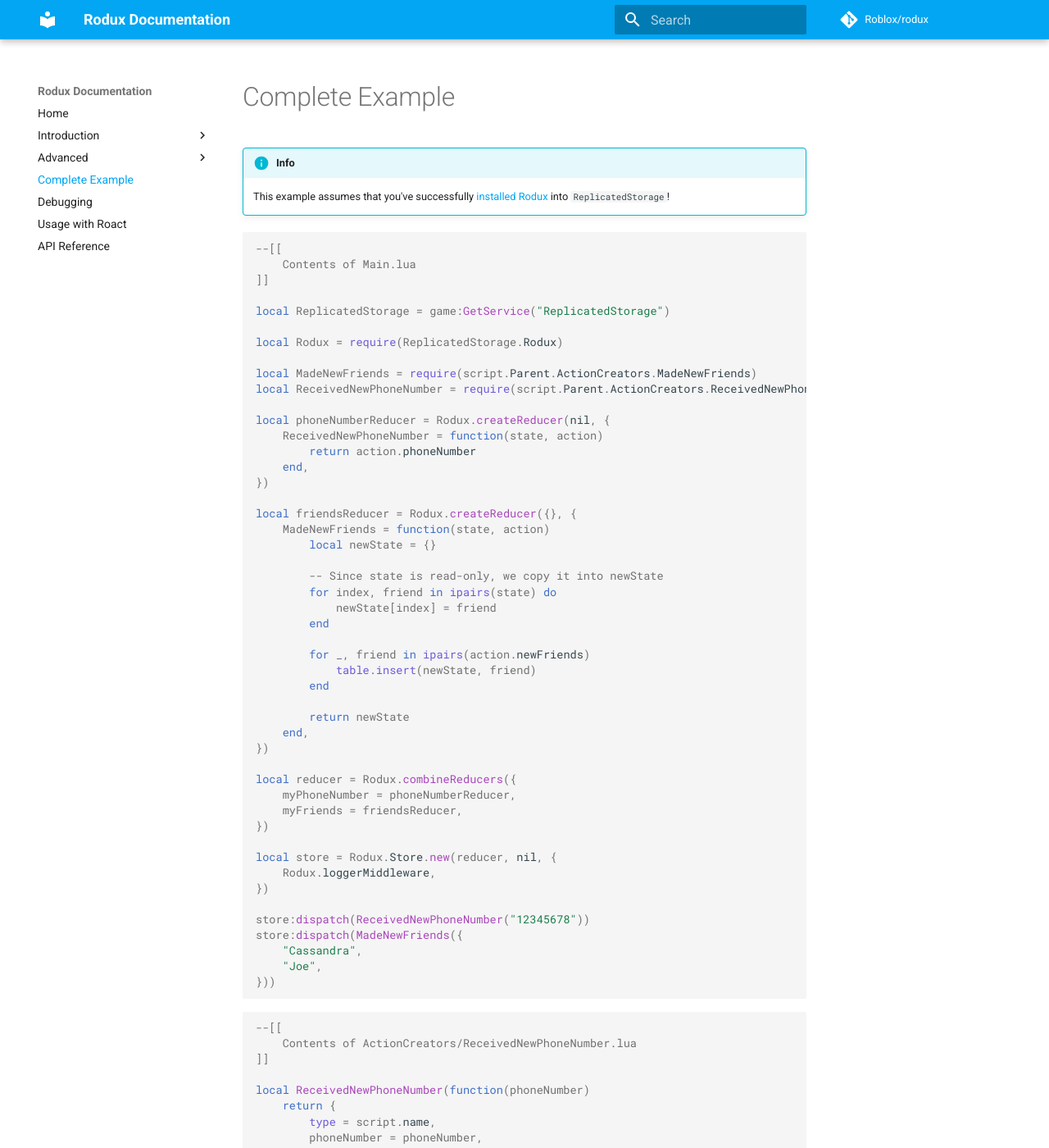
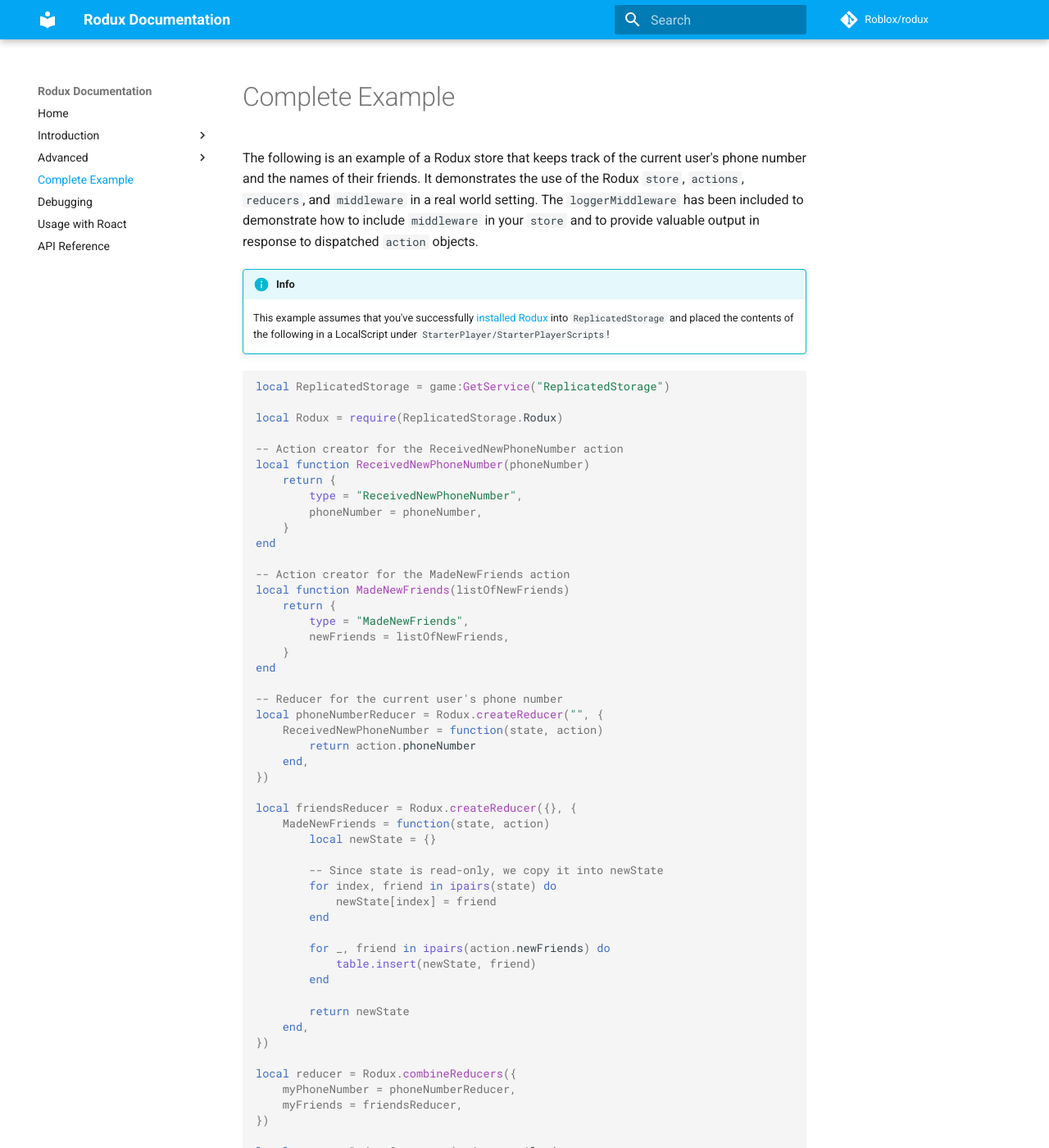
Before and after one commit to Roblox/rodux, an MkDocs documentation site: the page built from docs/example.md, in a window 1280 px wide and 1400 px high. Shown: the whole window at 82% size. Built offline with MkDocs 1.6.1 and Material for MkDocs 9.7.7, drawn with Linux system fonts in a browser that asks for light colours; comment, search, counter and statistics services are not loaded; old or Windows-style settings are respelled for this version of MkDocs; some of the changed text lies outside the part shown.

Commit message:
Address comments on pull request #36 to master

````diff
--- a/docs/example.md
+++ b/docs/example.md
@@ -1,19 +1,31 @@
+The following is an example of a Rodux store that keeps track of the current user's phone number and the names of their friends. It demonstrates the use of the Rodux `store`, `actions`, `reducers`, and `middleware` in a real world setting. The `loggerMiddleware` has been included to demonstrate how to include `middleware` in your `store` and to provide valuable output in response to dispatched `action` objects.
+
 !!! info
-	This example assumes that you've successfully [installed Rodux](introduction/installation.md) into `ReplicatedStorage`!
+	This example assumes that you've successfully [installed Rodux](introduction/installation.md) into `ReplicatedStorage` and placed the contents of the following in a LocalScript under `StarterPlayer/StarterPlayerScripts`!
 
 ```lua
---[[
-	Contents of Main.lua
-]]
-
 local ReplicatedStorage = game:GetService("ReplicatedStorage")
 
 local Rodux = require(ReplicatedStorage.Rodux)
 
-local MadeNewFriends = require(script.Parent.ActionCreators.MadeNewFriends)
-local ReceivedNewPhoneNumber = require(script.Parent.ActionCreators.ReceivedNewPhoneNumber)
+-- Action creator for the ReceivedNewPhoneNumber action
+local function ReceivedNewPhoneNumber(phoneNumber)
+	return {
+		type = "ReceivedNewPhoneNumber",
+		phoneNumber = phoneNumber,
+	}
+end
 
-local phoneNumberReducer = Rodux.createReducer(nil, {
+-- Action creator for the MadeNewFriends action
+local function MadeNewFriends(listOfNewFriends)
+	return {
+		type = "MadeNewFriends",
+		newFriends = listOfNewFriends,
+	}
+end
+
+-- Reducer for the current user's phone number
+local phoneNumberReducer = Rodux.createReducer("", {
 	ReceivedNewPhoneNumber = function(state, action)
 		return action.phoneNumber
 	end,
@@ -28,7 +40,7 @@
 			newState[index] = friend
 		end
 
-		for _, friend in ipairs(action.newFriends)
+		for _, friend in ipairs(action.newFriends) do
 			table.insert(newState, friend)
 		end
 
@@ -50,34 +62,32 @@
 	"Cassandra",
 	"Joe",
 }))
+
+--[[
+	Expected output to the developer console:
+
+	Action dispatched: {
+	    phoneNumber = "12345678" (string)
+	    type = "ReceivedNewPhoneNumber" (string)
+	}
+	State changed to: {
+	    myPhoneNumber = "12345678" (string)
+	    myFriends = {
+	    }
+	}
+	Action dispatched: {
+	    newFriends = {
+	        1 = "Cassandra" (string)
+	        2 = "Joe" (string)
+	    }
+	    type = "MadeNewFriends" (string)
+	}
+	State changed to: {
+	    myPhoneNumber = "12345678" (string)
+	    myFriends = {
+	        1 = "Cassandra" (string)
+	        2 = "Joe" (string)
+	    }
+	}
+]]
 ```
-
-```lua
---[[
-	Contents of ActionCreators/ReceivedNewPhoneNumber.lua
-]]
-
-local ReceivedNewPhoneNumber(function(phoneNumber)
-	return {
-		type = script.name,
-		phoneNumber = phoneNumber,
-	}
-end)
-
-return ReceivedNewPhoneNumber
-```
-
-```lua
---[[
-	Contents of ActionCreators/MadeNewFriends.lua
-]]
-
-local MadeNewFriends(function(listOfNewFriends)
-	return {
-		type = script.name,
-		newFriends = listOfNewFriends,
-	}
-end)
-
-return MadeNewFriends
-```
````
Also changed, not shown: docs/advanced/middleware.md (+2 -2 lines), docs/api-reference.md (+1 -1 lines), docs/introduction/actions.md (+2 -2 lines), docs/introduction/reducers.md (+2 -1 lines).
